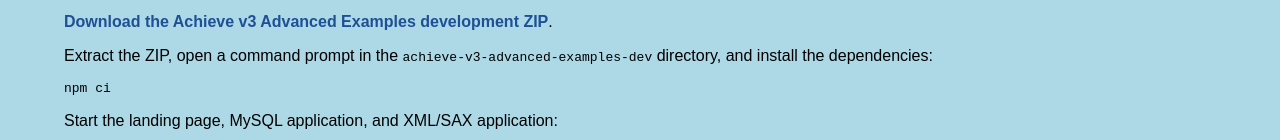
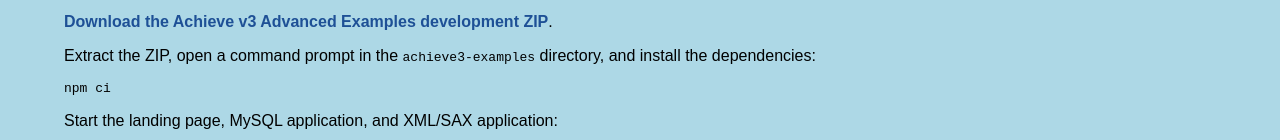
Before and after one commit to highlevellogic/achieve, a website: page docs/index.htm in a window 1280 px wide. Shown: the part 1094-1234 px from the top of the page. Drawn offline with Linux system fonts and the light colour scheme.

Commit message:
Use stable advanced examples directory name

```diff
--- a/docs/index.htm
+++ b/docs/index.htm
@@ -104,7 +104,7 @@
 
 <p>
 Extract the ZIP, open a command prompt in the
-<code>achieve-v3-advanced-examples-dev</code> directory, and install the
+<code>achieve3-examples</code> directory, and install the
 dependencies:
 </p>
 <pre><code>npm ci</code></pre>
```
Also changed, not shown: distribution/advanced-examples/README.md, 2 other files.
